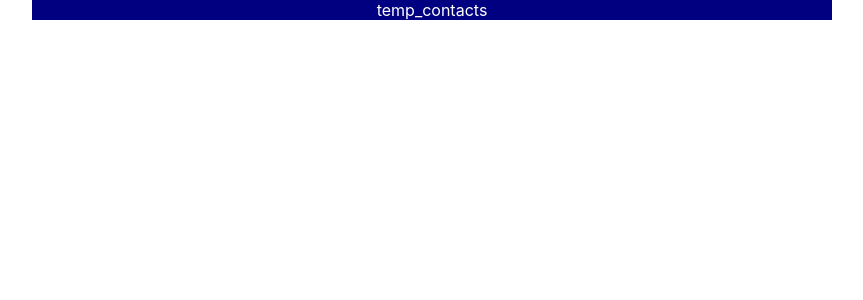
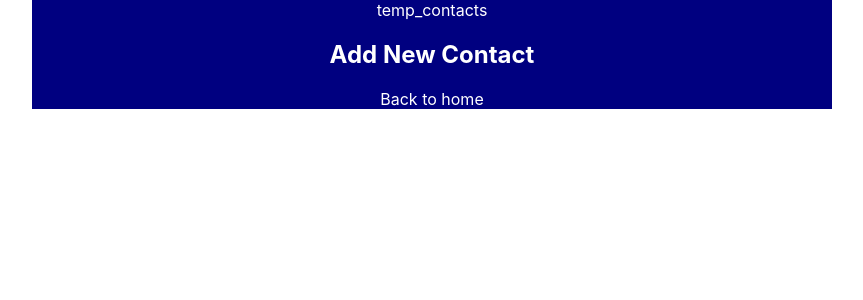
Before and after one commit to vineeth2/contact-list-app, a Next.js app: page /contacts in a window 1280 px wide. Shown: the top 300 px of the page, without its empty margins (208-1071 px from the left). Built offline with nearby package versions, Linux system fonts and the light colour scheme.

Commit message:
changed page name and add link to home page on each page

```diff
--- a/pages/contacts.js
+++ b/pages/contacts.js
@@ -2,6 +2,7 @@
 
 import { Fragment } from 'react';
 import Head from 'next/head';
+import Link from 'next/link';
 
 const temp_contacts = [
     {
@@ -19,6 +20,10 @@ function ContactsPage() {
             <div>
                 temp_contacts
             </div>
+            <h2>
+                <Link href="/add-contact">Add New Contact</Link>
+            </h2>
+            <Link href='/'>Back to home</Link>
         </Fragment>
 
     );
```
Also changed, not shown: pages/add-contact.js (added, +19 -0 lines), pages/addContact.js (deleted).
